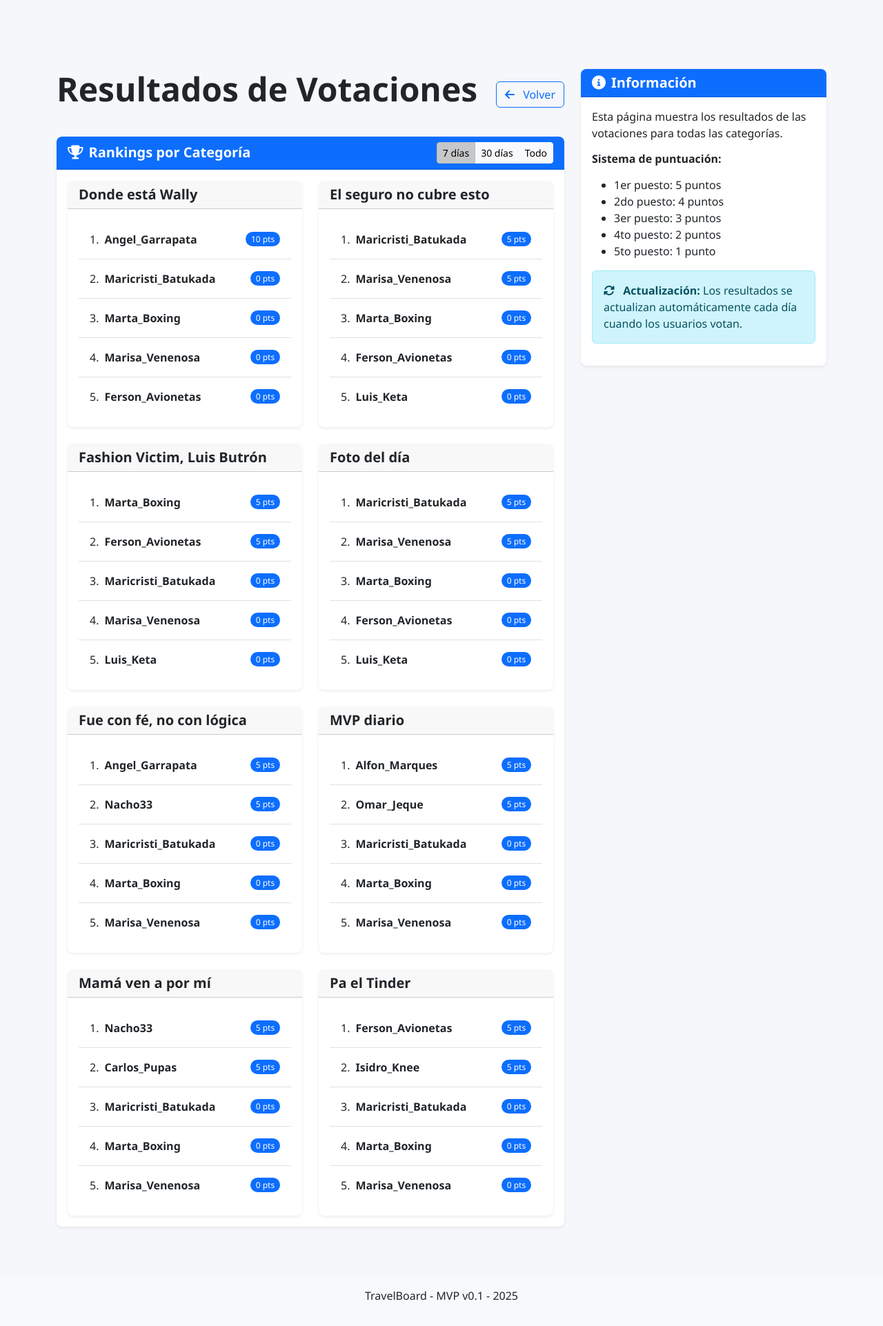
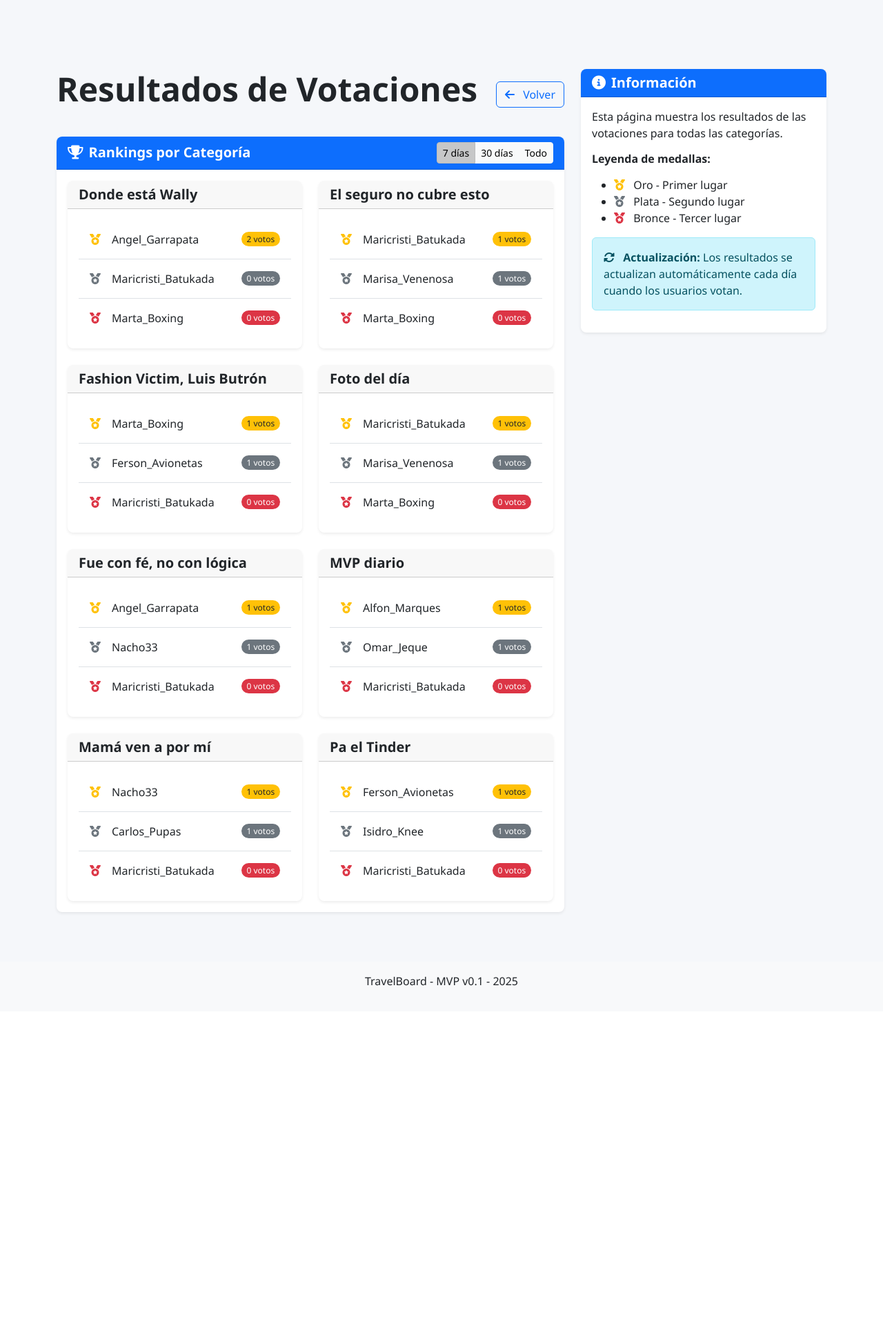
Before and after one commit to CarlosAtalaya/TripMind_Thailand_2025, a Flask app: page /votes/votaciones/resultados in a window 1280 px wide. Shown: the part 56-1978 px from the top of the page at 69% size. After the commit the page ends 1485 px from the top, so only its background shows below. Run offline with Flask 3, Linux system fonts and the light colour scheme; a user stored in the database is signed in; data comes from the database, SQL or seed files in the repository; both versions use the stored data as it was after the commit; data that the repository does not hold is empty.

Commit message:
Version votos categorias fina, 1 voto persona dia categoria

```diff
--- a/templates/votes/index.html
+++ b/templates/votes/index.html
@@ -58,13 +58,12 @@
         <h5 class="mb-0"><i class="fas fa-info-circle me-2"></i>Información</h5>
     </div>
     <div class="card-body">
-        <p>¡Vota por tus compañeros de viaje en las diferentes categorías!</p>
+        <p>¡Vota por tu compañero de viaje favorito en cada categoría!</p>
 
         <h6 class="mt-3">¿Cómo funciona?</h6>
         <ul>
             <li>Selecciona una categoría para votar</li>
-            <li>Elige a los 5 viajeros en orden de preferencia</li>
-            <li>Puntúa del 1 al 5 (el 1° recibe 5 puntos, el 2° recibe 4 puntos, etc.)</li>
+            <li>Elige al viajero que crees que merece ganar</li>
             <li>Puedes votar una vez al día en cada categoría</li>
         </ul>
 
--- a/templates/votes/results.html
+++ b/templates/votes/results.html
@@ -106,17 +106,42 @@
                                 </div>
                             `;
                         } else {
+                            // Tomar solo los primeros 3 o menos si no hay suficientes
+                            const topThree = sortedRanking.slice(0, Math.min(3, sortedRanking.length));
+
                             rankingHTML = `
-                                <ol class="list-group list-group-numbered">
-                                    ${sortedRanking.slice(0, 5).map(traveler => `
-                                        <li class="list-group-item d-flex justify-content-between align-items-center">
-                                            <div class="ms-2 me-auto">
-                                                <div class="fw-bold">${traveler.name}</div>
-                                            </div>
-                                            <span class="badge bg-primary rounded-pill">${traveler.points} pts</span>
-                                        </li>
-                                    `).join('')}
-                                </ol>
+                                <div class="list-group">
+                            `;
+
+                            topThree.forEach((traveler, index) => {
+                                // Definir iconos según posición
+                                let icon = '';
+                                let badgeClass = '';
+
+                                if (index === 0) {
+                                    icon = '<i class="fas fa-medal text-warning me-2"></i>'; // Oro
+                                    badgeClass = 'bg-warning text-dark';
+                                } else if (index === 1) {
+                                    icon = '<i class="fas fa-medal text-secondary me-2"></i>'; // Plata
+                                    badgeClass = 'bg-secondary text-white';
+                                } else if (index === 2) {
+                                    icon = '<i class="fas fa-medal text-danger me-2"></i>'; // Bronce
+                                    badgeClass = 'bg-danger text-white';
+                                }
+
+                                rankingHTML += `
+                                    <div class="list-group-item d-flex justify-content-between align-items-center">
+                                        <div class="d-flex align-items-center">
+                                            ${icon}
+                                            <div class="ms-2">${traveler.name}</div>
+                                        </div>
+                                        <span class="badge ${badgeClass} rounded-pill">${traveler.points} votos</span>
+                                    </div>
+                                `;
+                            });
+
+                            rankingHTML += `
+                                </div>
                             `;
                         }
 
@@ -158,13 +183,11 @@
     <div class="card-body">
         <p>Esta página muestra los resultados de las votaciones para todas las categorías.</p>
 
-        <h6 class="mt-3">Sistema de puntuación:</h6>
+        <h6 class="mt-3">Leyenda de medallas:</h6>
         <ul>
-            <li>1er puesto: 5 puntos</li>
-            <li>2do puesto: 4 puntos</li>
-            <li>3er puesto: 3 puntos</li>
-            <li>4to puesto: 2 puntos</li>
-            <li>5to puesto: 1 punto</li>
+            <li><i class="fas fa-medal text-warning me-2"></i> Oro - Primer lugar</li>
+            <li><i class="fas fa-medal text-secondary me-2"></i> Plata - Segundo lugar</li>
+            <li><i class="fas fa-medal text-danger me-2"></i> Bronce - Tercer lugar</li>
         </ul>
 
         <div class="alert alert-info mt-3">
--- a/votes.py
+++ b/votes.py
@@ -92,27 +92,25 @@ def vote_category(category_id):
             flash('Ya has votado en esta categoría hoy', 'warning')
             return redirect(url_for('votes.index'))
 
-        # Procesar los votos
-        positions = [1, 2, 3, 4, 5]
-        for position in positions:
-            traveler_name = request.form.get(f'position-{position}')
-            if traveler_name:
-                vote = Vote(
-                    category_id=category_id,
-                    voter_id=current_user.id,
-                    traveler_name=traveler_name,
-                    position=position,
-                    date=today
-                )
-                db.session.add(vote)
+        # Procesar el voto (ahora solo uno)
+        traveler_name = request.form.get('traveler')
+        if traveler_name:
+            vote = Vote(
+                category_id=category_id,
+                voter_id=current_user.id,
+                traveler_name=traveler_name,
+                position=1,  # Siempre posición 1 ya que solo hay un voto
+                date=today
+            )
+            db.session.add(vote)
 
         try:
             db.session.commit()
-            flash('¡Votos registrados con éxito!', 'success')
+            flash('¡Voto registrado con éxito!', 'success')
             return redirect(url_for('votes.index'))
         except Exception as e:
             db.session.rollback()
-            flash(f'Error al registrar votos: {e}', 'danger')
+            flash(f'Error al registrar voto: {e}', 'danger')
 
     return render_template('votes/vote_form.html',
                           category=category,
@@ -128,7 +126,10 @@ def get_rankings():
 
     # Definir el período para los rankings (últimos 7 días por defecto)
     days = request.args.get('days', 7, type=int)
-    start_date = datetime.now().date() - timedelta(days=days)
+    if days == 0:  # Si es 0, mostrar de todo el tiempo
+        start_date = datetime(1900, 1, 1).date()
+    else:
+        start_date = datetime.now().date() - timedelta(days=days)
 
     rankings = {}
 
@@ -139,23 +140,23 @@ def get_rankings():
             Vote.date >= start_date
         ).all()
 
-        # Calcular puntos por viajero
-        traveler_points = {name: 0 for name in traveler_names}
+        # Calcular votos por viajero (ahora es simplemente contar votos)
+        traveler_votes = {name: 0 for name in traveler_names}
         for vote in votes:
-            if vote.traveler_name in traveler_points:
-                traveler_points[vote.traveler_name] += vote.points
+            if vote.traveler_name in traveler_votes:
+                traveler_votes[vote.traveler_name] += 1
 
-        # Ordenar por puntos
+        # Ordenar por cantidad de votos
         sorted_travelers = sorted(
-            traveler_points.items(),
+            traveler_votes.items(),
             key=lambda x: x[1],
             reverse=True
         )
 
         # Guardar el ranking
         rankings[category.name] = [
-            {"name": name, "points": points}
-            for name, points in sorted_travelers
+            {"name": name, "points": votes}
+            for name, votes in sorted_travelers
         ]
 
     return jsonify(rankings)
```
Also changed, not shown: templates/index.html (+13 -10 lines), templates/votes/vote_form.html (+8 -38 lines), instance/tripboard.db, instance/tripboard_backup.db (added).
